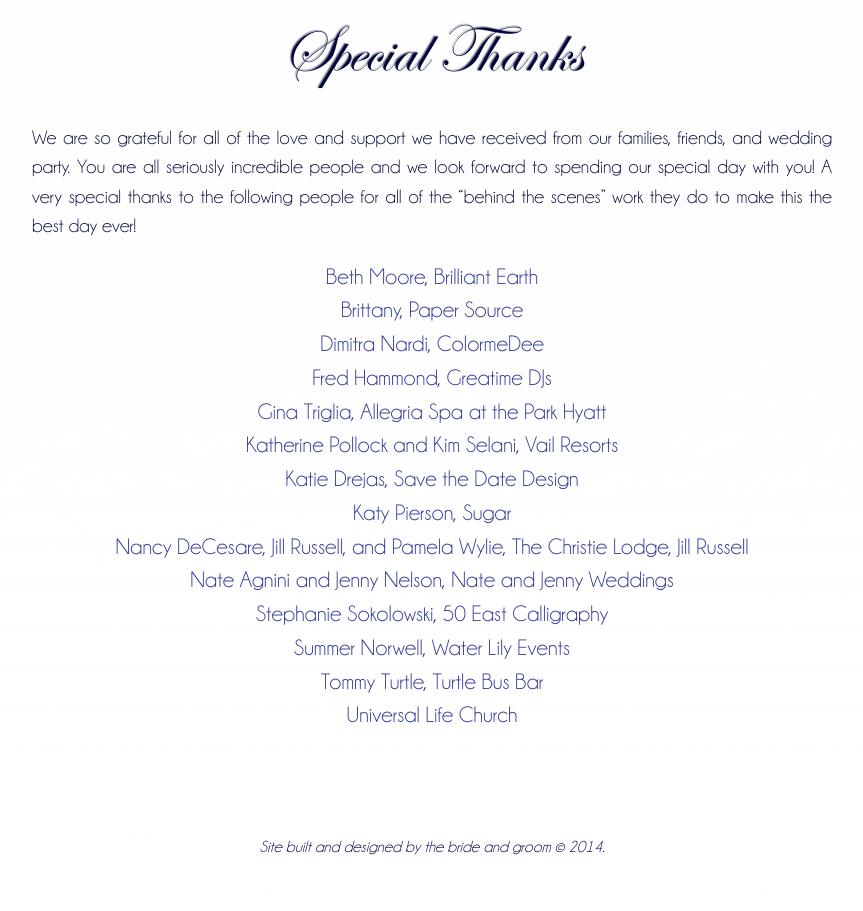
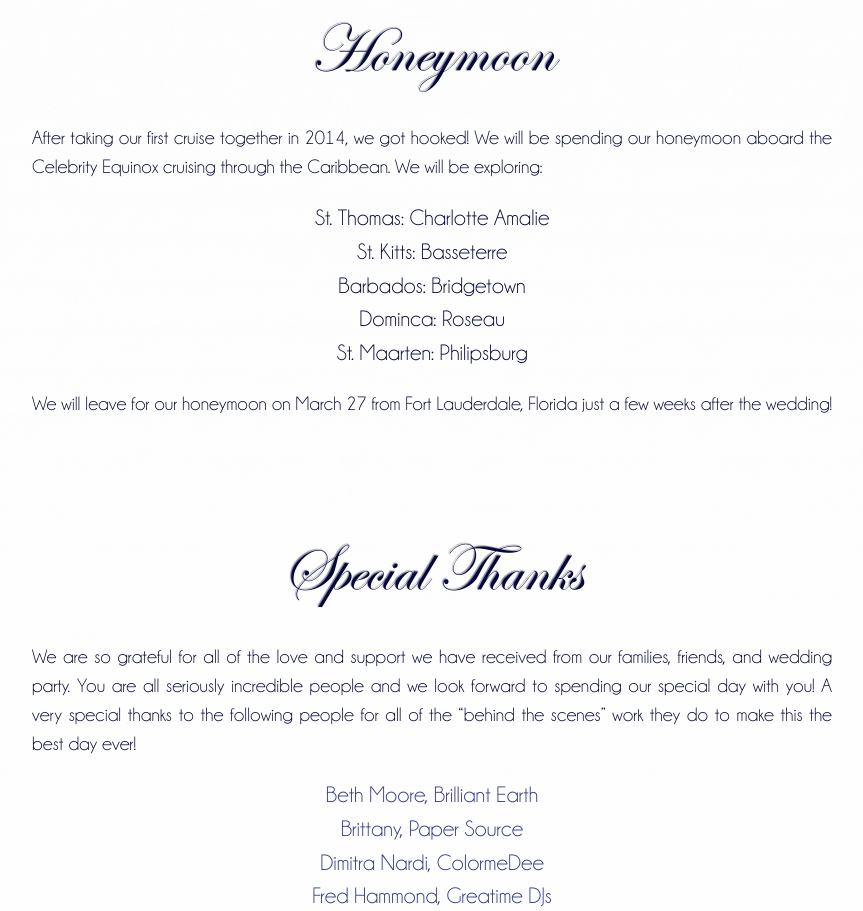
Before and after one commit to rusDman21/RnRSchoenbeck, a plain HTML site: page index.html in a window 1280 px wide. Shown: the part 8762-9673 px from the top of the page, without its empty margins (208-1071 px from the left). Drawn offline with nearby package versions, Linux system fonts and the light colour scheme.

Commit message:
added honeymoon section and contact information

```diff
--- a/index.html
+++ b/index.html
@@ -38,7 +38,7 @@
 		<section>
 			<img src="img/russellrenee.jpg" class="us">
 			<h4 id="story">Our Story</h4>
-			<p class="justify">Our story begins in 2010 in a little hair salon in the Lincoln Park neighborhood of Chicago where Renee was working with Sara, Russell’s stepmom. Sara often talked to Renee about Russell, her hilarious and smart stepson who lived in Michigan. Finally, Renee’s interest was peaked, and she decided to send Russell a Facebook message. Over the next few months, Renee and Russell traveled between Michigan and Illinois, and eventually, Russell moved back to his hometown of Chicago. Russell and Renee moved in to a charming little Wicker Park apartment in May of 2012. On Friday, August 30, 2013, Russell and Renee got engaged! After much discussion and exploration, we decided to make Colorado our new home and moved to Broomfield in April of 2014. We are so excited for our future together and can’t wait to share our special day with you!</p>
+			<p class="justify">Our story begins in 2010 in a little hair salon in the Lincoln Park neighborhood of Chicago where Renee was working with Sara, Russell’s stepmom. Sara often talked to Renee about Russell, her hilarious and smart stepson who lived in Michigan. Finally, Renee’s interest was peaked, and she decided to send Russell a Facebook message. Over the next few months, we traveled between Michigan and Illinois, and by the end of 2010 Russell moved back to his hometown of Chicago. In May of 2012, we moved in to a charming little Wicker Park apartment. On Friday, August 30, 2013, we got engaged! After much discussion and exploration, we decided to make Colorado our new home and moved to Broomfield in April of 2014. We are so excited for our future together and can’t wait to share our special day with you!</p>
 		</section>
 
 		<section id="party">
@@ -281,6 +281,20 @@
 		</section>
 
 
+		<section id="registry">
+			<h4>Honeymoon</h4>
+			<p class="justify">After taking our first cruise together in 2014, we got hooked! We will be spending our honeymoon aboard the Celebrity Equinox cruising through the Caribbean. We will be exploring:</p>
+			<ul>
+				<li>St. Thomas: Charlotte Amalie</li>
+				<li>St. Kitts: Basseterre</li>
+				<li>Barbados: Bridgetown</li>
+				<li>Dominca: Roseau</li>
+				<li>St. Maarten: Philipsburg</li>
+			</ul>
+			<p>We will leave for our honeymoon on March 27 from Fort Lauderdale, Florida just a few weeks after the wedding!</p>
+		</section>
+
+
 		<section id="behind">
 			<h4>Special Thanks</h4>
 
@@ -303,6 +317,7 @@
 			</ul>
 		</section>
 
+		<p>Please email us at <a href="mailto:reneerussell2015@gmail.com">ReneeRussell2015@gmail.com</a> if you have any questions, need more information, or just want to send some love!</p>
 
 
 		<span><em><small>Site built and designed by the bride and groom &copy; 2014.</small></em></span>
--- a/styles/sass/main.sass
+++ b/styles/sass/main.sass
@@ -81,6 +81,10 @@ footer
   background-size: 40% auto
   height: 20%
   min-height: 150px
+
+span
+  display: inline-block
+  margin-top: 40px
 
 .activity
   float: left
```
Also changed, not shown: styles/main.css.
